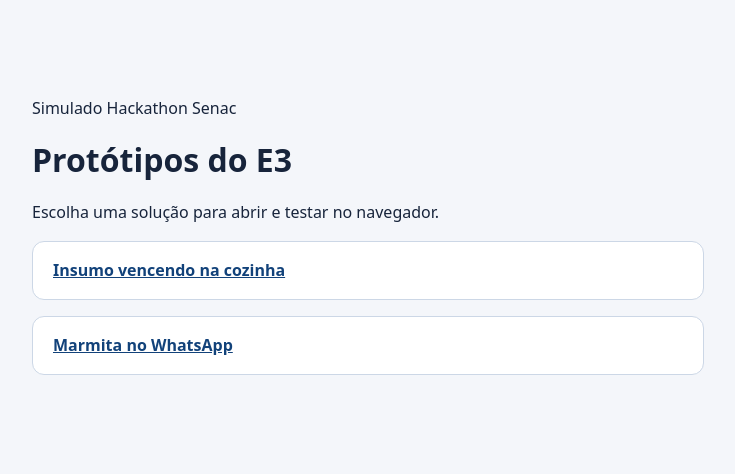
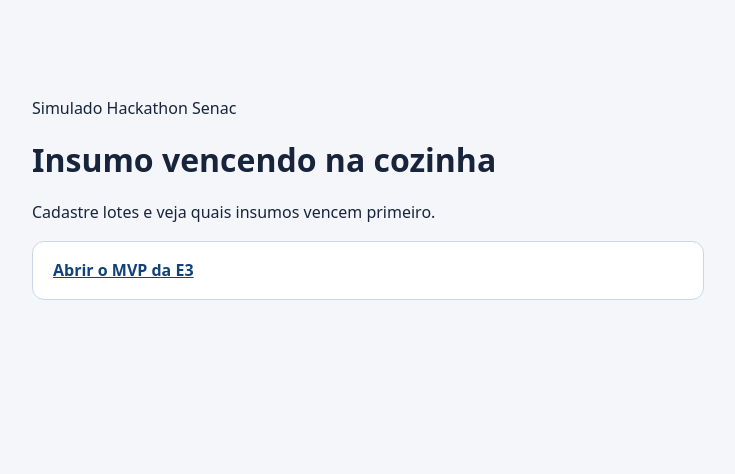
Before and after one commit to fabioboeingsantos/Sync, a plain HTML site: page index.html in a window 1280 px wide. Shown: the whole page, without its empty margins (272-1007 px from the left). Drawn offline with Linux system fonts and the light colour scheme.

Commit message:
Destacar apenas o MVP de controle de validade

```diff
--- a/index.html
+++ b/index.html
@@ -3,12 +3,11 @@
 <head>
   <meta charset="utf-8">
   <meta name="viewport" content="width=device-width, initial-scale=1">
-  <title>Simulado Hackathon Senac | Protótipos do E3</title>
+  <title>Insumo vencendo na cozinha | E3</title>
   <style>
     body { margin: 0; background: #f4f6fa; color: #17243b; font: 1rem/1.55 system-ui, sans-serif; }
     main { max-width: 42rem; margin: 0 auto; padding: clamp(1.5rem, 7vw, 5rem) 1.25rem; }
     h1 { line-height: 1.15; }
-    ul { display: grid; gap: 1rem; padding: 0; list-style: none; }
     a { display: block; padding: 1rem 1.25rem; border: 1px solid #ccd7e6; border-radius: .75rem; background: white; color: #12427a; font-weight: 650; }
     a:hover { background: #eaf2ff; }
     a:focus-visible { outline: 3px solid #12427a; outline-offset: 3px; }
@@ -17,12 +16,9 @@
 <body>
   <main>
     <p>Simulado Hackathon Senac</p>
-    <h1>Protótipos do E3</h1>
-    <p>Escolha uma solução para abrir e testar no navegador.</p>
-    <ul>
-      <li><a href="Insumo%20vencendo%20na%20cozinha/htmls/E3-mvp-validade.html">Insumo vencendo na cozinha</a></li>
-      <li><a href="Marmita%20no%20WhatsApp/htmls/E3-mvp-marmitas.html">Marmita no WhatsApp</a></li>
-    </ul>
+    <h1>Insumo vencendo na cozinha</h1>
+    <p>Cadastre lotes e veja quais insumos vencem primeiro.</p>
+    <a href="Insumo%20vencendo%20na%20cozinha/htmls/E3-mvp-validade.html">Abrir o MVP da E3</a>
   </main>
 </body>
 </html>
```
